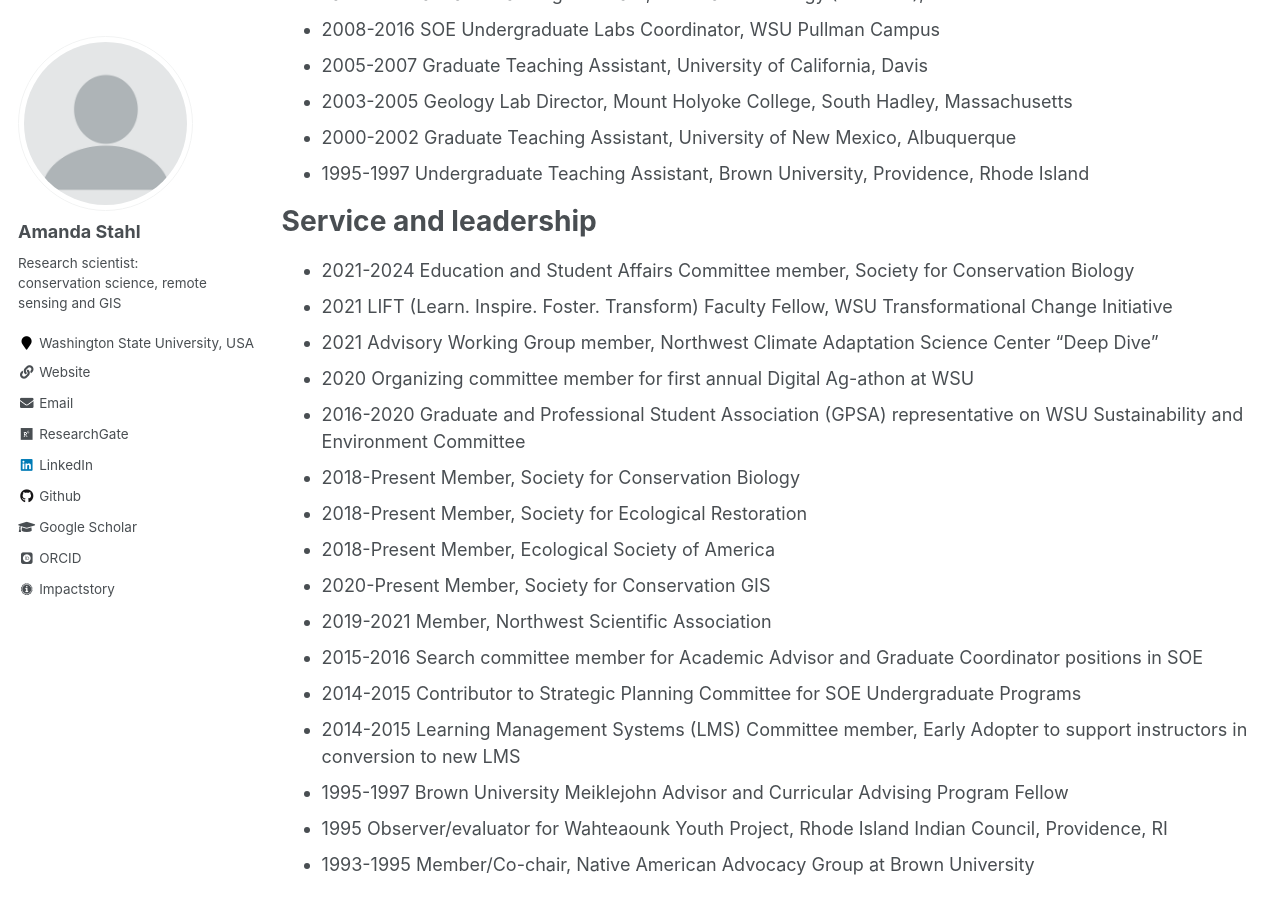
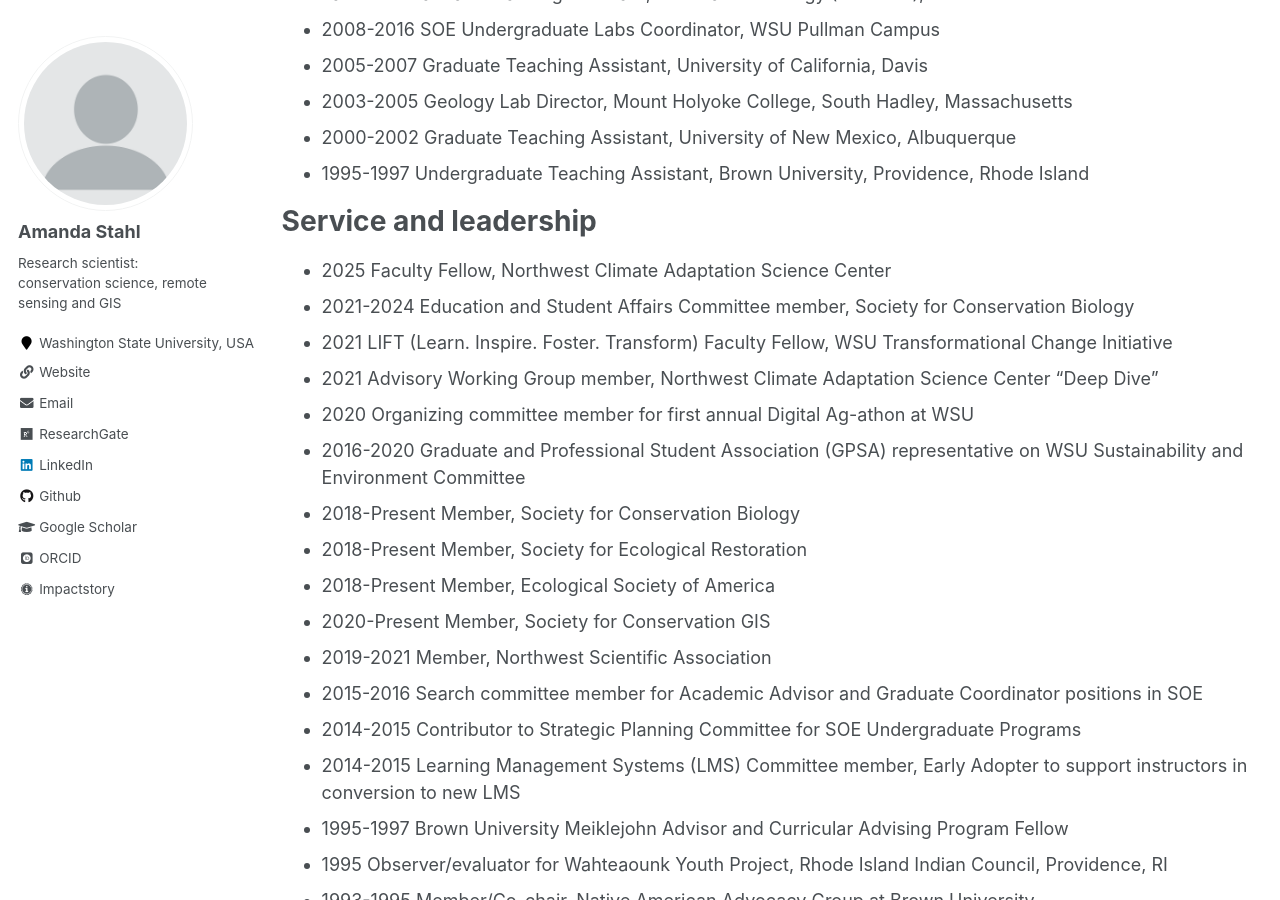
Before and after one commit to ATStahl/ATSpages, a Jekyll site: the page built from _pages/cv.md, in a window 1280 px wide and 900 px high, scrolled down 3794 px. Built offline with Jekyll 4.4.1, drawn with Linux system fonts in a browser that asks for light colours; some web fonts are replaced.

Commit message:
Update cv.md
minor changes

```diff
--- a/_pages/cv.md
+++ b/_pages/cv.md
@@ -90,6 +90,7 @@ Additional Teaching Experience
 
 Service and leadership
 ======
+* 2025 Faculty Fellow, Northwest Climate Adaptation Science Center
 * 2021-2024  Education and Student Affairs Committee member, Society for Conservation Biology
 * 2021  LIFT (Learn. Inspire. Foster. Transform) Faculty Fellow, WSU Transformational Change Initiative
 * 2021  Advisory Working Group member, Northwest Climate Adaptation Science Center “Deep Dive”
```
